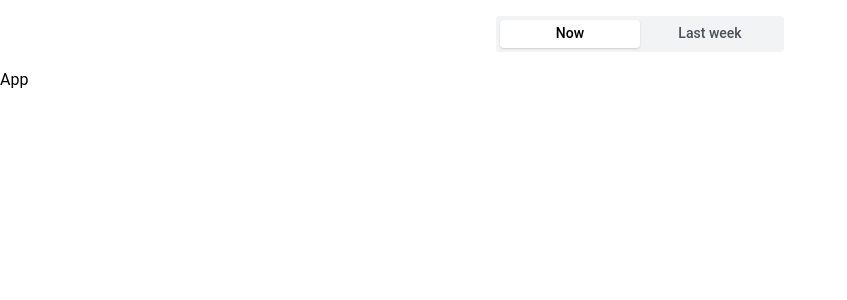
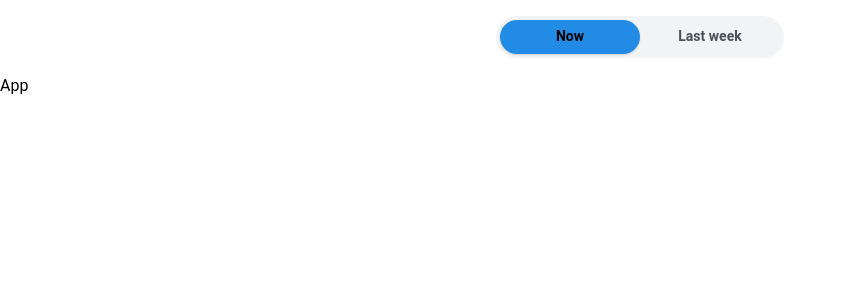
Before and after one commit to vlach1989/meteo, a Next.js app: page / in a window 1280 px wide. Shown: the top 300 px of the page, without its empty margins (0-847 px from the left). Built offline with nearby package versions, Linux system fonts and the light colour scheme.

Commit message:
Refactor Navigation component styles and update constitution for CSS naming conventions

```diff
--- a/src/components/Navigation/Navigation.module.css
+++ b/src/components/Navigation/Navigation.module.css
@@ -1,9 +1,35 @@
-.root {
+.Navigation {
 	display: flex;
 	justify-content: center;
 	padding: 16px 0;
 }
 
-.control {
+.Navigation-segmented {
+	border-radius: 999px;
+	background-color: var(--mantine-color-gray-1);
+	padding: 4px;
+}
+
+.Navigation-control {
 	min-width: 140px;
 }
+
+.Navigation-label {
+	font-weight: 600;
+	padding: 6px 12px;
+}
+
+.Navigation-indicator {
+	border-radius: 999px;
+	background-color: var(--mantine-color-blue-6);
+}
+
+@media (max-width: 640px) {
+	.Navigation {
+		padding: 12px 8px;
+	}
+
+	.Navigation-control {
+		min-width: 120px;
+	}
+}
--- a/src/components/Navigation/Navigation.tsx
+++ b/src/components/Navigation/Navigation.tsx
@@ -21,12 +21,17 @@ export function Navigation() {
 	const currentValue = pathname?.startsWith('/last-week') ? '/last-week' : '/now';
 
 	return (
-		<div className={classes.root}>
+		<div className={classes.Navigation}>
 			<SegmentedControl
 				data={NAV_ITEMS}
 				value={currentValue}
 				onChange={(value) => router.push(value)}
-				classNames={{control: classes.control}}
+				classNames={{
+					root: classes['Navigation-segmented'],
+					control: classes['Navigation-control'],
+					label: classes['Navigation-label'],
+					indicator: classes['Navigation-indicator'],
+				}}
 				withItemsBorders={false}
 			/>
 		</div>
```
Also changed, not shown: .specify/memory/constitution.md, .specify/plans/task-list.md.
